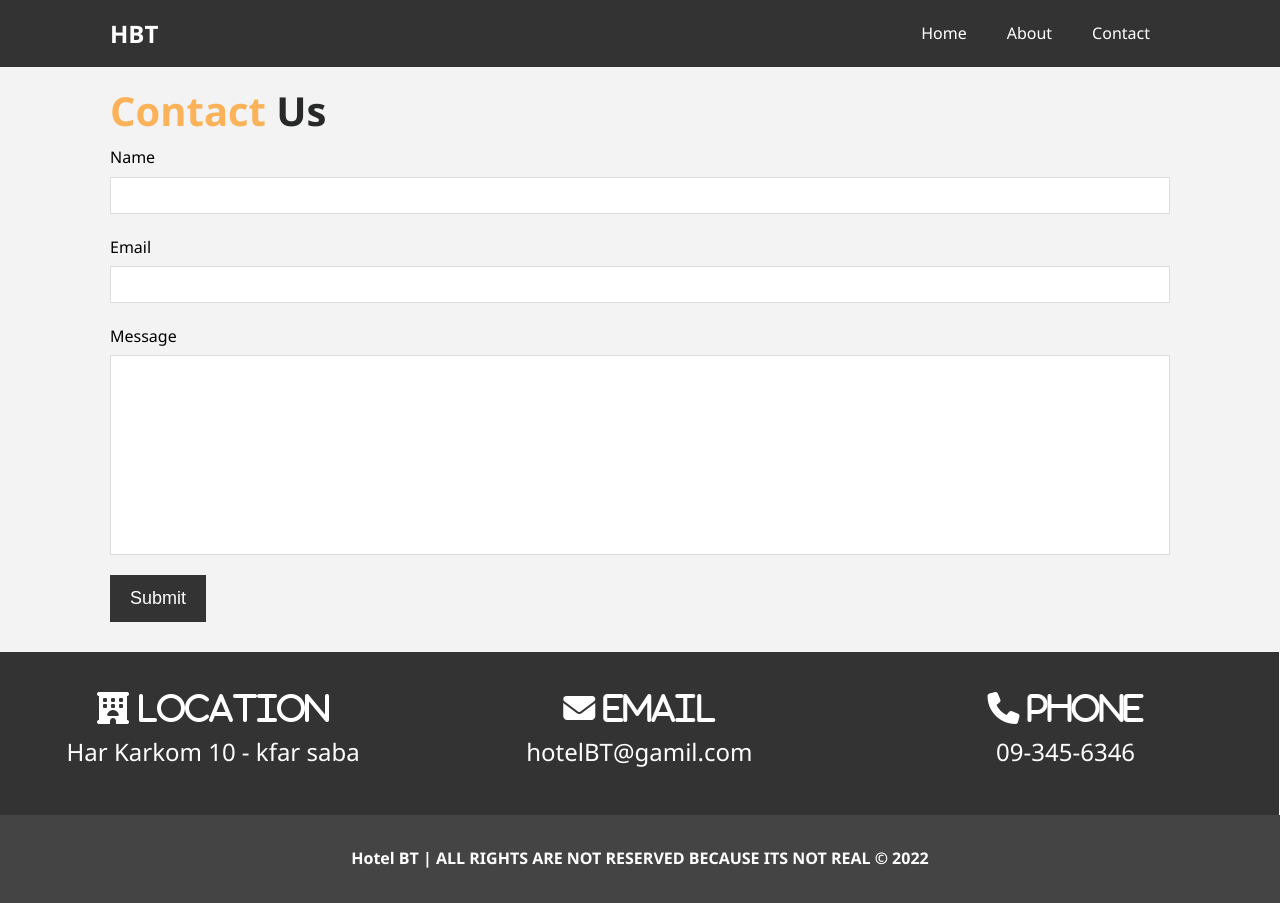
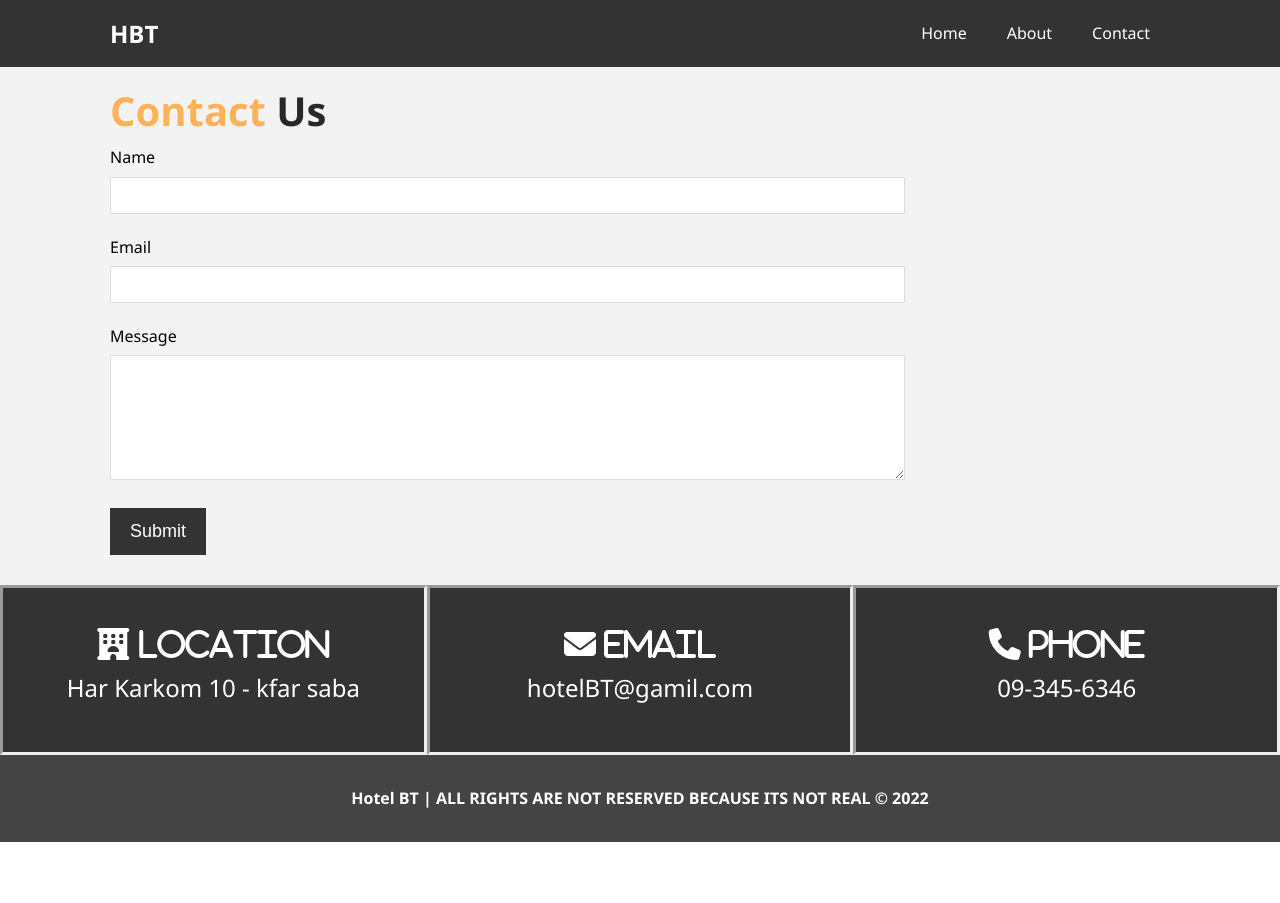
Before and after one commit to OriT579/HotelBT, a plain HTML site: page contact.html in a window 1280 px wide. After the commit the page ends 842 px from the top, so only its background shows below. Drawn offline with Linux system fonts and the light colour scheme.

Commit message:
first commit

```diff
--- a/contact.html
+++ b/contact.html
@@ -40,7 +40,8 @@
                     </div>
                     <div class="form-group">
                         <label for="message">Message</label>
-                        <input type="text" name="message" id="message">
+                        <textarea name="message" id="message">
+                        </textarea>
                     </div>
                     <button type="submit" class="btn">Submit</button>
                 </form>
--- a/css/style.css
+++ b/css/style.css
@@ -197,9 +197,10 @@ h2 {
 
 .box {
     float: left;
-    width: 33.3%;
+    width: 33.33333333333%;
     padding: 40px;
     text-align: center;
+    border-style:inset;
 }
 
 /* main-footer */
@@ -299,7 +300,6 @@ h2 {
 
 #contact-form .form-group{
     margin-bottom: 20px;
-
 }
 
 #contact-form label{
@@ -309,7 +309,7 @@ h2 {
 
 #contact-form input,
 #contact-form textarea{
-    width: 100%;
+    width: 75%;
     padding: 10px;
     border: 1px #ddd solid;
 }
@@ -321,10 +321,8 @@ h2 {
 }
 
 #message{
-    height: 200px;
+    height: 125px;
 }
-
-
 /* contact info */
 #contact-info p{
     font-size: x-large;
```
